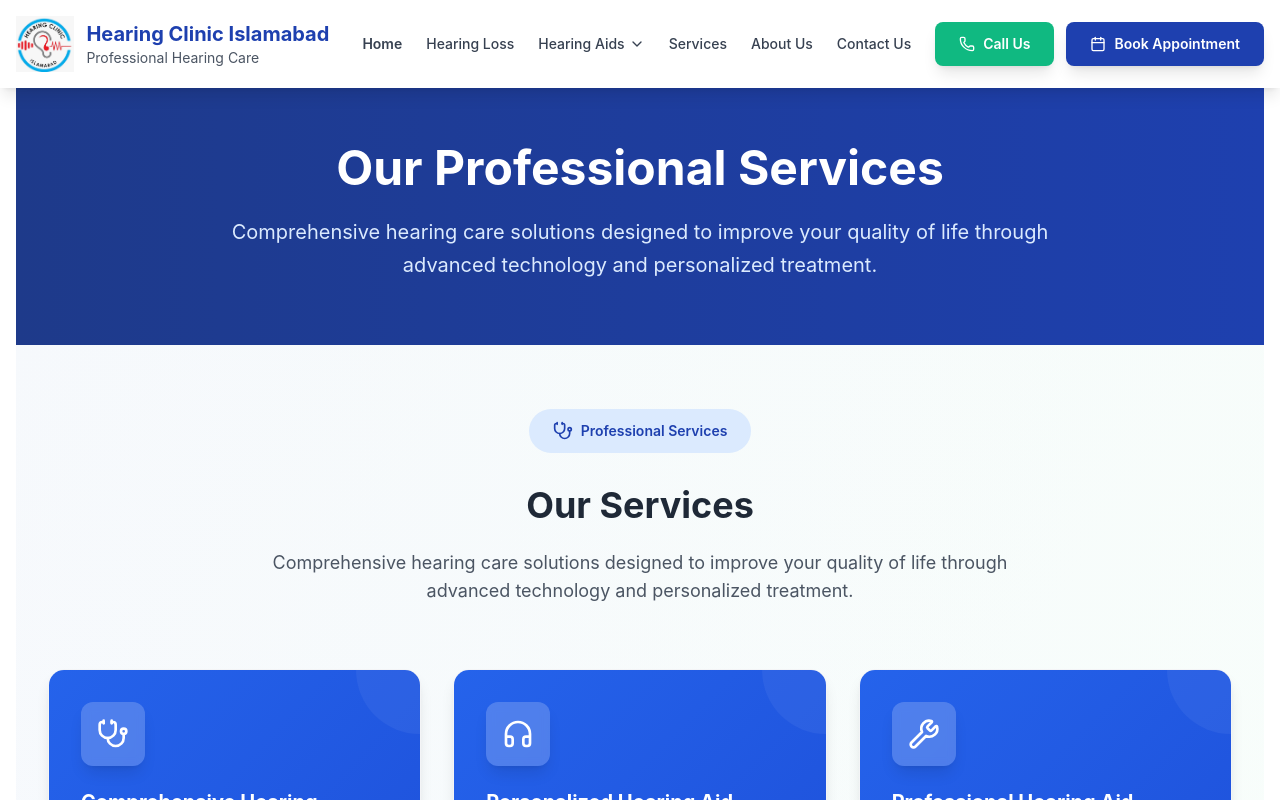
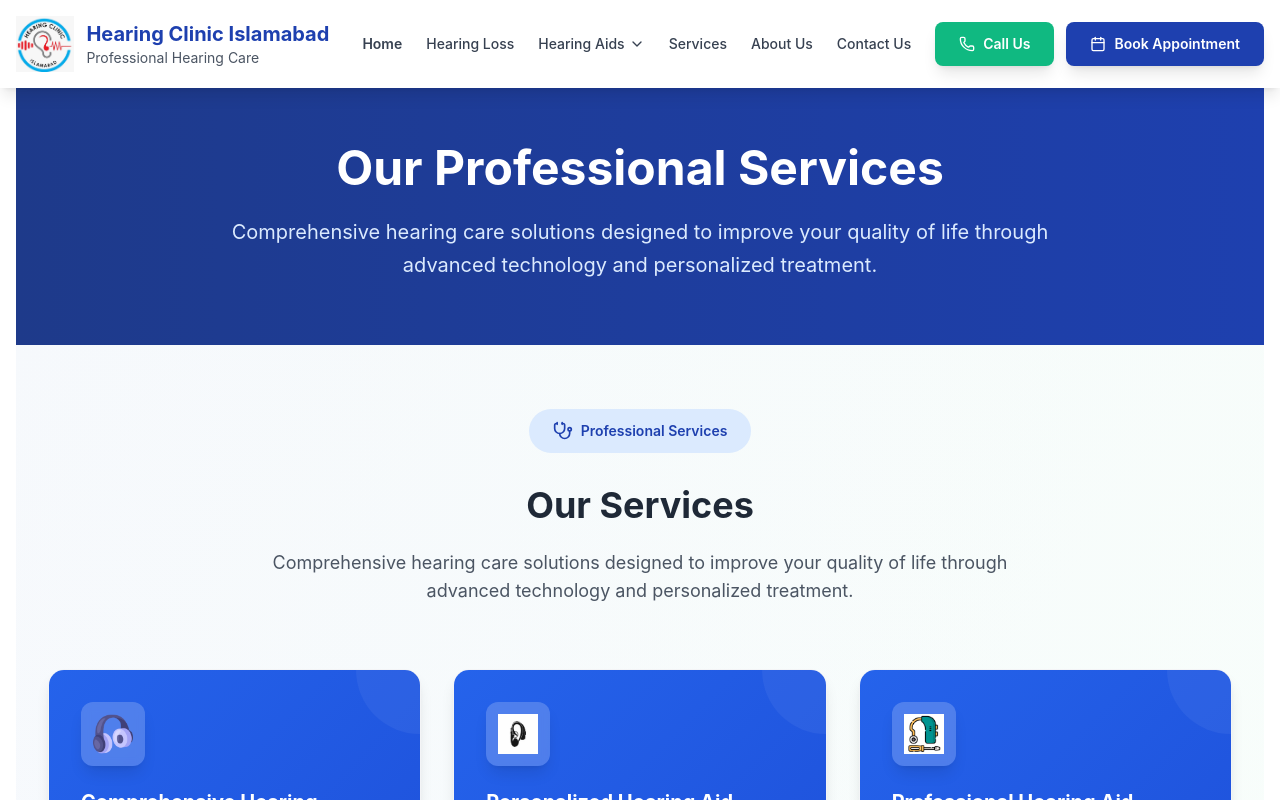
Before and after one commit to 1122Ahmad/hearing-clinic, a React (Vite) app: page /services in a window 1280 px wide. Shown: the top 800 px of the page. Built offline with nearby package versions, Linux system fonts and the light colour scheme.

Commit message:
services page

```diff
--- a/src/pages/Services.jsx
+++ b/src/pages/Services.jsx
@@ -12,6 +12,9 @@ import waxBg from "../assets/earwax-bg.png";
 import waxIcon from "../assets/earwax.png";
 import hpBg from "../assets/hearProtection-bg.png";
 import hpIcon from "../assets/headphones.png";
+import hearingAidIcon from "../assets/headphones.png";
+import protectionIcon from "../assets/deafness.png";
+import earwaxIcon from "../assets/earwax.png";
 
 const services = [
   {
@@ -19,7 +22,7 @@ const services = [
     title: "Comprehensive Hearing Testing",
     description:
       "Professional hearing evaluation using advanced diagnostic equipment to assess your hearing health. Our thorough testing includes pure tone audiometry, speech testing, and tympanometry.",
-    icon: deafnessIcon,
+    icon: hearingAidIcon,
     bgImage: testingBg,
     route: "/services/hearing-testing",
     features: ["Pure Tone Testing", "Speech Testing", "Tympanometry", "Real Ear Testing"],
@@ -30,7 +33,7 @@ const services = [
     title: "Personalized Hearing Aid Fittings",
     description:
       "Custom hearing aid selection and fitting tailored to your specific needs and lifestyle. We use real-ear measurements and advanced programming to ensure optimal performance.",
-    icon: aidIcon,
+    icon: repairIcon,
     bgImage: fittingBg,
     route: "/services/fittingBg",
     features: ["Custom Selection", "Real Ear Testing", "Advanced Setup", "Lifestyle Matching"],
@@ -41,7 +44,7 @@ const services = [
     title: "Professional Hearing Aid Repair",
     description:
       "Expert repair and maintenance services to keep your hearing aids working at peak performance. From routine cleaning to component replacement, we ensure consistent, clear sound.",
-    icon: repairIcon,
+    icon: aidIcon,
     bgImage: repairBg,
     route: "/services/hearing-aid-repair",
     features: ["Expert Repairs", "Routine Care", "Component Repair", "Performance Tuning"],
@@ -63,7 +66,7 @@ const services = [
     title: "Custom Hearing Protection",
     description:
       "Specialized hearing protection solutions for noisy environments, including custom-fitted earplugs for musicians, industrial workers, and recreational activities. Protect your hearing while maintaining sound clarity.",
-    icon: hpIcon,
+    icon: protectionIcon,
     bgImage: hpBg,
     route: "/services/hearing-protection",
     features: ["Custom Fitted", "Musician Protection", "Industrial Solutions", "Recreational Use"],
@@ -74,7 +77,7 @@ const services = [
     title: "Safe Earwax Removal",
     description:
       "Professional earwax removal using gentle, medically-approved techniques including microsuction and irrigation. Our safe procedures restore clear hearing and prevent complications from impacted earwax.",
-    icon: waxIcon,
+    icon: earwaxIcon,
     bgImage: waxBg,
     route: "/services/earwax-management",
     features: ["Microsuction", "Gentle Irrigation", "Safe Procedures", "Prevention Care"],
@@ -135,7 +138,11 @@ const Services = () => {
 
                     <div className="relative z-10">
                       <div className="w-16 h-16 bg-white/20 backdrop-blur-sm rounded-xl flex items-center justify-center mb-6 shadow-lg group-hover:shadow-xl transition-all duration-300">
-                        <IconComponent className="w-8 h-8 text-white" />
+                        <img
+                          src={service.icon}
+                          alt={service.label}
+                          className="w-10 h-10 object-contain"
+                        />
                       </div>
 
                       <h3 className="text-xl font-bold text-white mb-4 leading-tight min-h-[3rem] flex items-center">{service.title}</h3>
```
